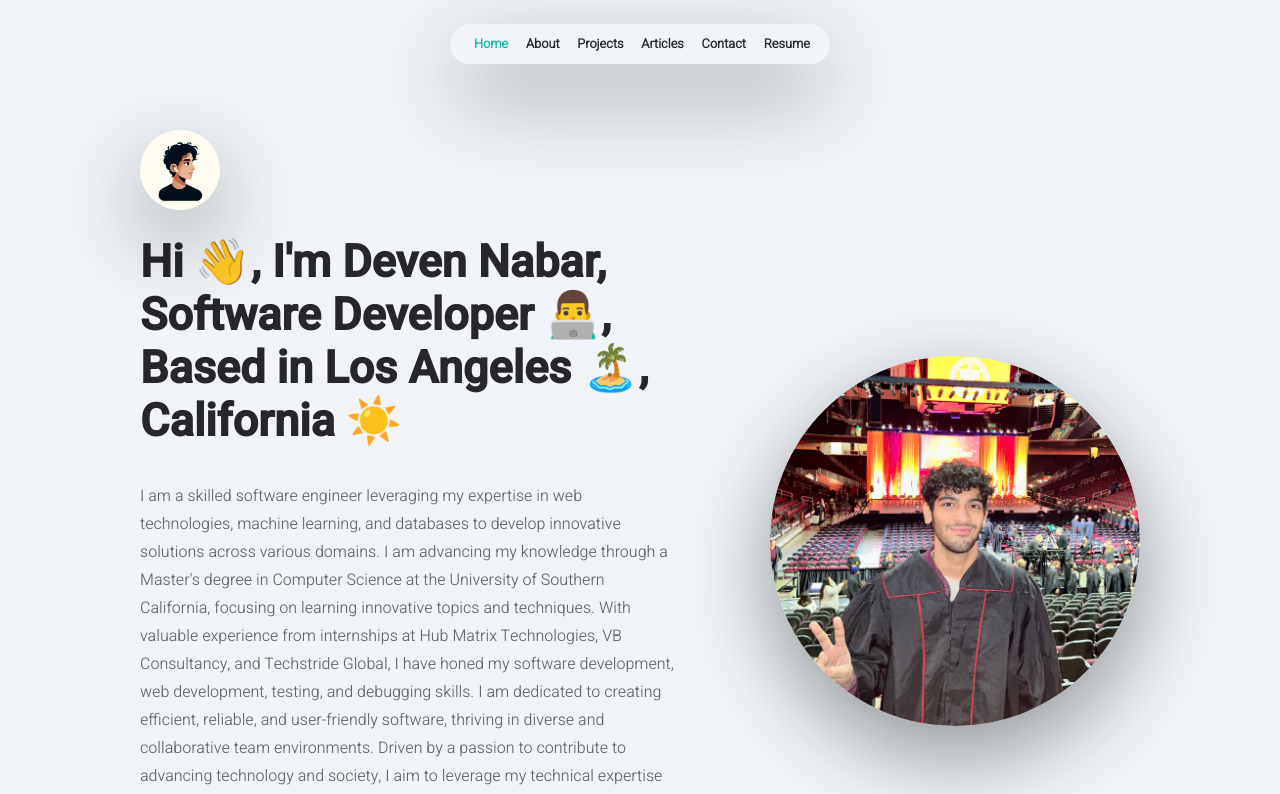
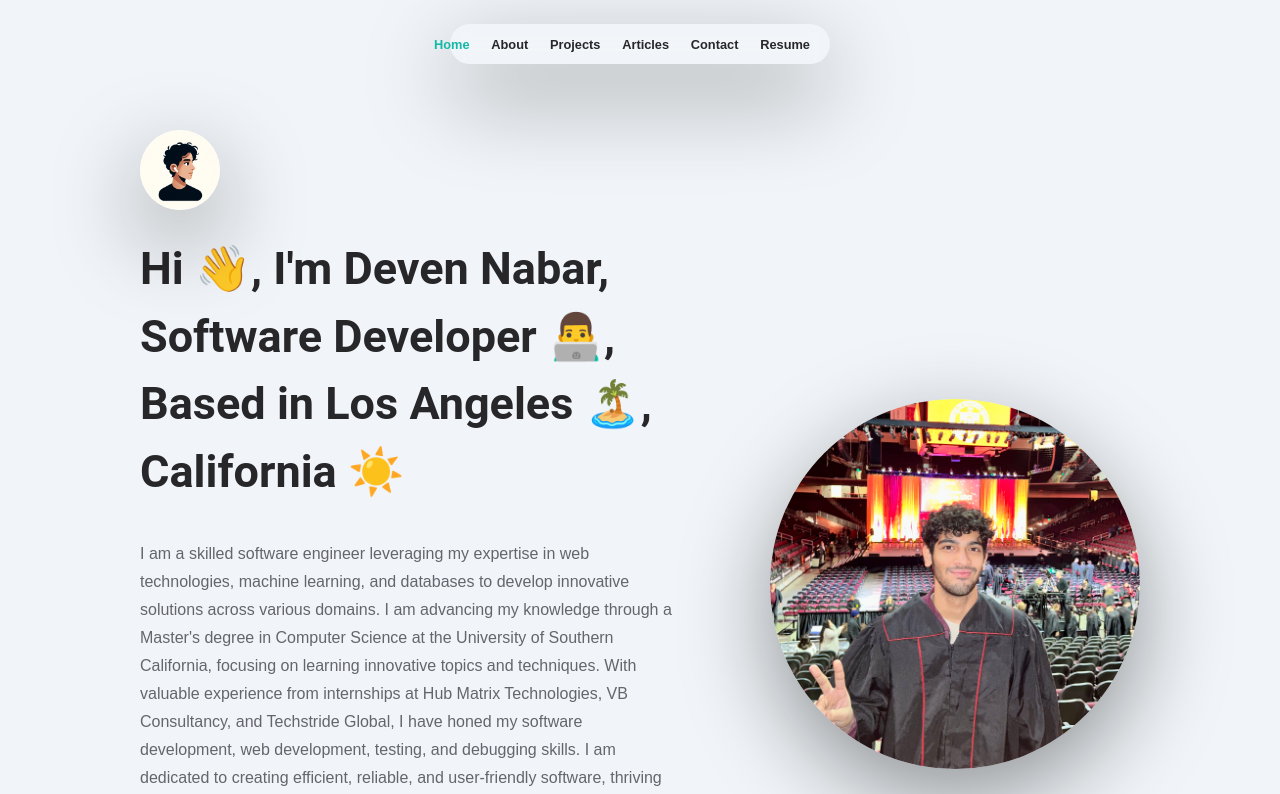
Before and after one commit to DevenNabar/react-portfolio, a React (Create React App) app: page / in a window 1280 px wide. Shown: the top 794 px of the page. Built offline with nearby package versions, Linux system fonts and the light colour scheme.

Commit message:
added tailwindcss to the project

```diff
--- a/package.json
+++ b/package.json
@@ -53,5 +53,8 @@
 	"prettier": {
 		"useTabs": true,
 		"tabWidth": 4
+	},
+	"devDependencies": {
+		"tailwindcss": "^3.4.4"
 	}
 }
--- a/src/index.css
+++ b/src/index.css
@@ -1,3 +1,7 @@
+@tailwind base;
+@tailwind components;
+@tailwind utilities;
+
 @import url("https://fonts.googleapis.com/css2?family=Heebo:wght@300&family=Roboto:wght@500&display=swap");
 @import "./data/styles.css";
 
--- /dev/null
+++ b/tailwind.config.js
@@ -0,0 +1,8 @@
+/** @type {import('tailwindcss').Config} */
+module.exports = {
+	content: ["./src/**/*.{js,jsx,ts,tsx}"],
+	theme: {
+		extend: {},
+	},
+	plugins: [],
+};
```
Also changed, not shown: 1 other file (tests, documents, lock files or other folders).
